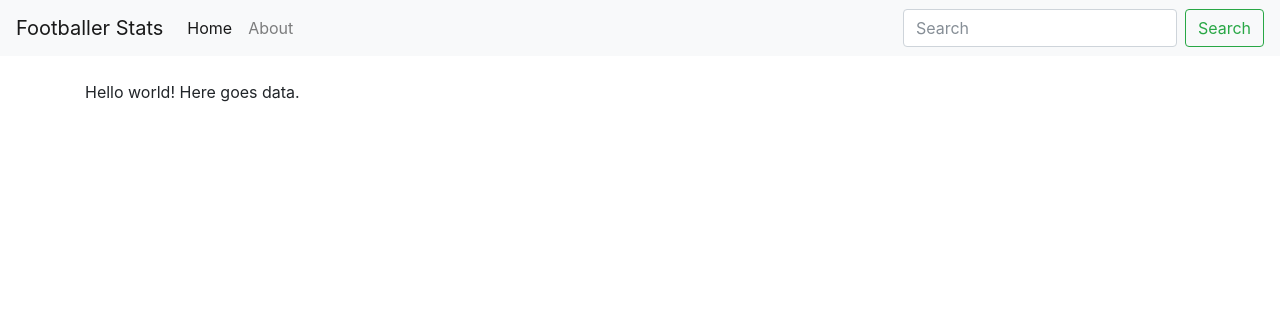
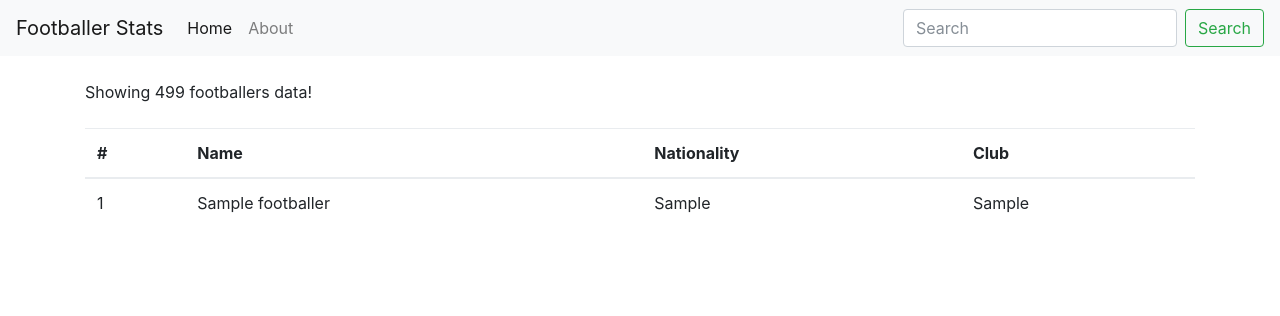
Before and after one commit to aviaryan/footballers-arena, a Django app: page / in a window 1280 px wide. Shown: the top 316 px of the page. Run offline with Django 3.2, Linux system fonts and the light colour scheme; tables that the repository leaves empty hold one stand-in row (values such as "Sample post"); some libraries are stand-ins or nearby versions.

Commit message:
show data using API working

```diff
--- a/footballers/frontend/static/script.js
+++ b/footballers/frontend/static/script.js
@@ -0,0 +1,23 @@
+// parse
+$(document).ready(function(){
+
+	// load initial data
+	$.ajax({
+		type: 'GET',
+		url: '/api/players',
+		dataType: 'json',
+		success: function (data) {
+			var list = data['footballers'];
+			$.each(list, function(index, element) {
+				// console.log(element);
+				var fields = element.fields;
+				$('tbody').append($('<tr>')
+					.append($('<td>').append(element.pk))
+				    .append($('<td>').append(fields.name))
+				    .append($('<td>').append(fields.nationality))
+				    .append($('<td>').append(fields.club))
+				);
+			});
+		}
+	});
+});
--- a/footballers/frontend/templates/index.html
+++ b/footballers/frontend/templates/index.html
@@ -42,11 +42,29 @@
 
 
 	<div class="container">
-		Hello world! Here goes data.
+		Showing 499 footballers data!
+
+		<table class="table mt-4">
+		  <thead>
+		    <tr>
+		      <th scope="col">#</th>
+		      <th scope="col">Name</th>
+		      <th scope="col">Nationality</th>
+		      <th scope="col">Club</th>
+		    </tr>
+		  </thead>
+		  <tbody>
+		  </tbody>
+		</table>
 	</div>
 
-	<script src="https://code.jquery.com/jquery-3.2.1.slim.min.js" integrity="sha384-KJ3o2DKtIkvYIK3UENzmM7KCkRr/rE9/Qpg6aAZGJwFDMVNA/GpGFF93hXpG5KkN" crossorigin="anonymous"></script>
+	<script
+  src="https://code.jquery.com/jquery-3.2.1.min.js"
+  integrity="sha256-hwg4gsxgFZhOsEEamdOYGBf13FyQuiTwlAQgxVSNgt4="
+  crossorigin="anonymous"></script>
 	<script src="https://cdnjs.cloudflare.com/ajax/libs/popper.js/1.12.3/umd/popper.min.js" integrity="sha384-vFJXuSJphROIrBnz7yo7oB41mKfc8JzQZiCq4NCceLEaO4IHwicKwpJf9c9IpFgh" crossorigin="anonymous"></script>
 	<script src="https://maxcdn.bootstrapcdn.com/bootstrap/4.0.0-beta.2/js/bootstrap.min.js" integrity="sha384-alpBpkh1PFOepccYVYDB4do5UnbKysX5WZXm3XxPqe5iKTfUKjNkCk9SaVuEZflJ" crossorigin="anonymous"></script>
+	<script src="{% static 'script.js' %}"></script>
+
 </body>
 </html>
```
